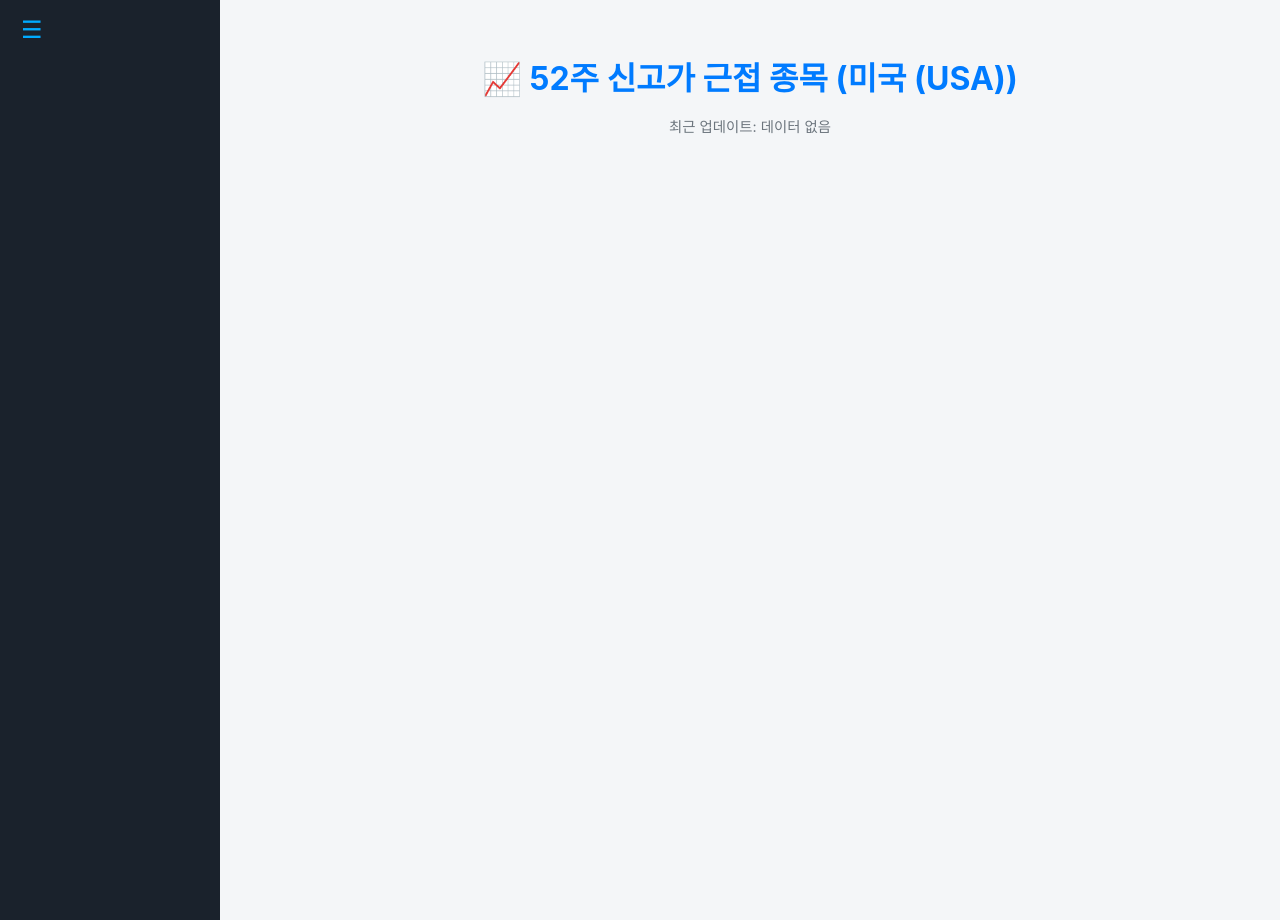
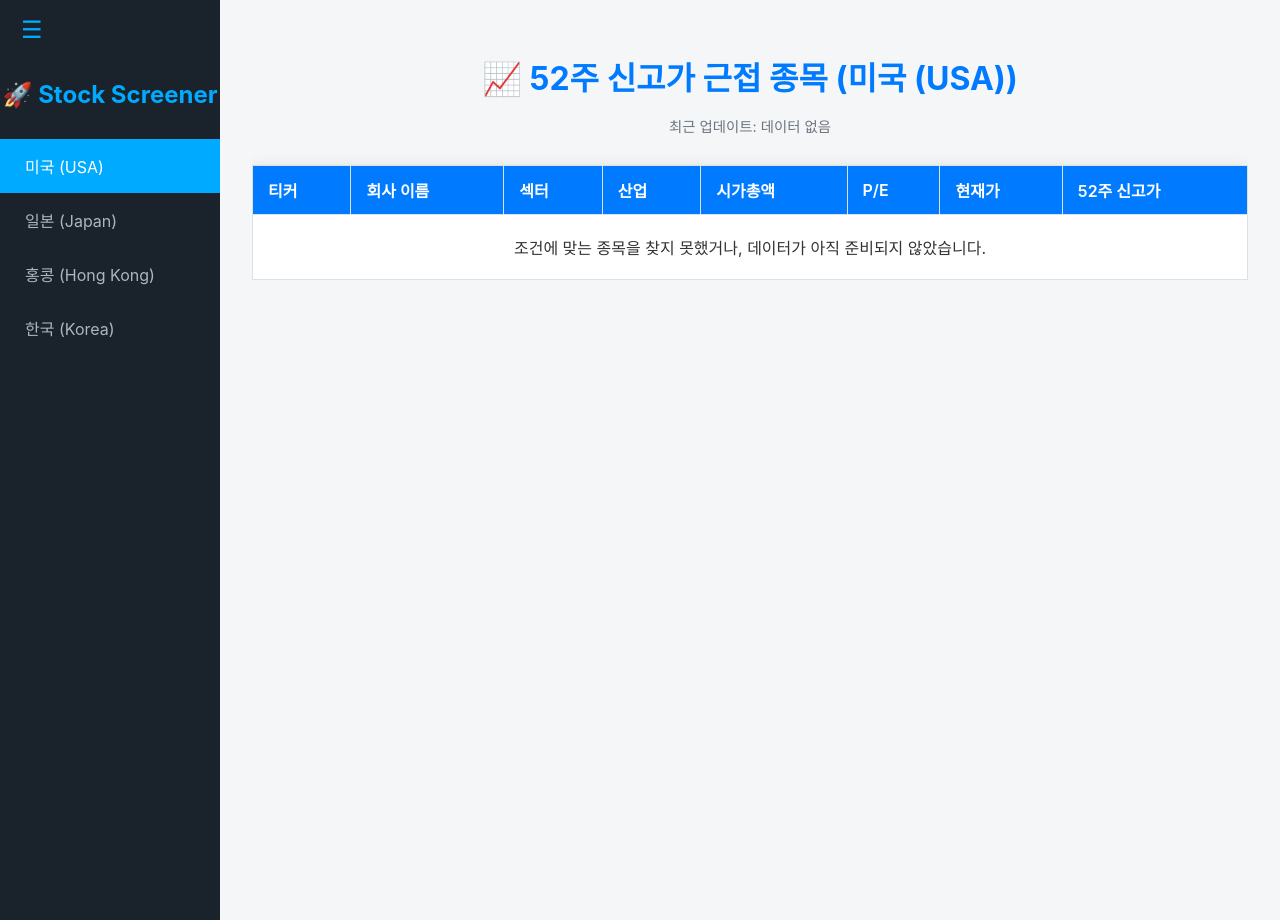
Before and after one commit to Shamera-Debug/stock-screener-render, a Flask app: page /us in a window 1280 px wide. Run offline with Flask 3, Linux system fonts and the light colour scheme.

Commit message:
Update index.html

```diff
--- a/templates/index.html
+++ b/templates/index.html
@@ -15,35 +15,24 @@
         .content { padding: 2em; transition: margin-left 0.3s ease-in-out; margin-left: 220px; }
         .content.full-width { margin-left: 0; }
         .container { max-width: 100%; margin: auto; overflow-x: auto; }
-        h1 { text-align: center; color: #007bff; margin-bottom: 0.5em; } /* margin-bottom 수정 */
-
-        /* ✅ [추가] 업데이트 시간 표시 스타일 */
-        .last-updated {
-            text-align: center;
-            color: #6c757d;
-            font-size: 0.9em;
-            margin-bottom: 2em;
-        }
-
+        h1 { text-align: center; color: #007bff; margin-bottom: 0.5em; }
+        .last-updated { text-align: center; color: #6c757d; font-size: 0.9em; margin-bottom: 2em; }
         table { width: 100%; border-collapse: collapse; box-shadow: 0 2px 15px rgba(0,0,0,0.1); background-color: #fff; }
         th, td { border: 1px solid #e0e0e0; text-align: left; padding: 12px 15px; white-space: nowrap; }
         tbody tr:nth-of-type(even) { background-color: #f9f9f9; }
         tbody tr:hover { background-color: #f1f1f1; }
-
-        /* ✅ [확인] 헤더 고정을 위한 최종 CSS 코드 */
-        thead th {
-            position: sticky;
-            top: 0;
-            z-index: 10;
-            background-color: #007bff;
-            color: #ffffff;
-            font-weight: 600;
-        }
+        thead th { position: sticky; top: 0; z-index: 10; background-color: #007bff; color: #ffffff; font-weight: 600; }
     </style>
 </head>
 <body>
     <nav class="sidebar" id="sidebar">
-        </nav>
+        <h2>🚀 Stock Screener</h2>
+        <ul>
+            {% for code, config in countries %}
+            <li><a href="/{{ code }}" class="{{ 'active' if code == active_country_code else '' }}">{{ config['name'] }}</a></li>
+            {% endfor %}
+        </ul>
+    </nav>
 
     <button id="menu-toggle">☰</button>
 
@@ -56,7 +45,21 @@
             </p>
 
             <table>
-                </table>
+                <thead>
+                    <tr>
+                        <th>티커</th><th>회사 이름</th><th>섹터</th><th>산업</th><th>시가총액</th><th>P/E</th><th>현재가</th><th>52주 신고가</th>
+                    </tr>
+                </thead>
+                <tbody>
+                    {% for stock in stocks %}
+                    <tr>
+                        <td>{{ stock['Ticker'] }}</td><td>{{ stock['Company Name'] }}</td><td>{{ stock['Sector'] }}</td><td>{{ stock['Industry'] }}</td><td>{{ stock['Market Cap'] }}</td><td>{{ stock['P/E (TTM)'] }}</td><td>{{ stock['Current Price'] }}</td><td>{{ stock['52-Week High'] }}</td>
+                    </tr>
+                    {% else %}
+                    <tr><td colspan="8" style="text-align: center; padding: 20px;">조건에 맞는 종목을 찾지 못했거나, 데이터가 아직 준비되지 않았습니다.</td></tr>
+                    {% endfor %}
+                </tbody>
+            </table>
         </div>
     </main>
 
```
